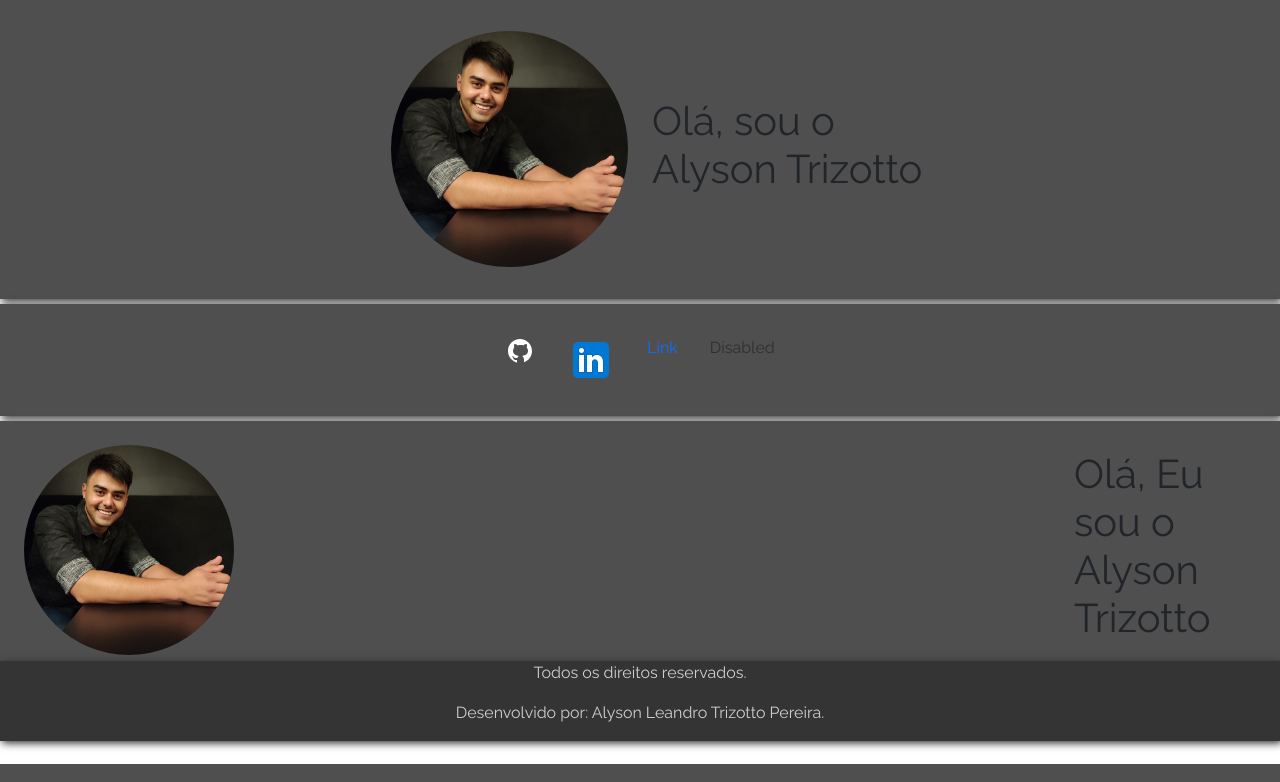
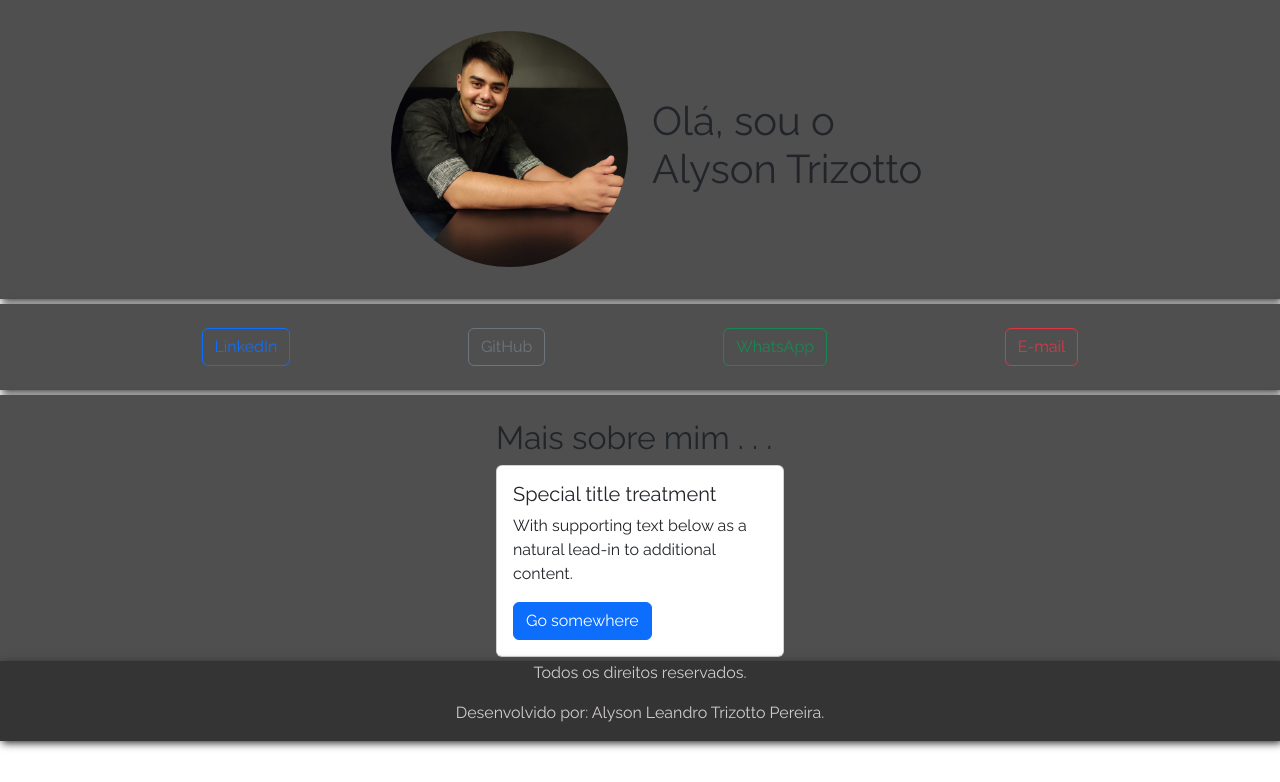
Before and after one commit to AlysonTrizotto/portifolio, a PHP site: page / in a window 1280 px wide. Shown: the part 59-841 px from the top of the page. Run offline with PHP 8.4, Linux system fonts and the light colour scheme.

Commit message:
Ajustes
Inclusão de botões descentes
Inclusão de card
Inclusão de alerta ao clicar em enviar e-mail

```diff
--- a/src/view/form.php
+++ b/src/view/form.php
@@ -15,6 +15,9 @@
         ?>
         <div class="body">
             <div class="body-form">
+                <div>
+                    <h1>Olá, vamos conversar?</h1>
+                </div>
                 <form action="../../src/controller/sendMail.php" method="POST">
                     <div class="mb-3">
                         <label for="exampleFormControlInput1" class="form-label">Endereço de e-mail</label>
@@ -28,7 +31,7 @@
                         <label for="exampleFormControlTextarea1" class="form-label">Mensagem</label>
                         <textarea name="mensagem" class="form-control" id="exampleFormControlTextarea1" rows="3"></textarea>
                     </div>
-                    <input class="button" type="submit" name="send-mail" value="Enviar">
+                    <button class="button btn btn-outline-secondary" type="submit" name="send-mail" value="Enviar">Enviar</button>
                 </form>
             </div>
         </div>
--- a/src/view/home.php
+++ b/src/view/home.php
@@ -1,3 +1,18 @@
+<?php
+if(array_key_exists("success", $_GET)){
+  if($_GET["success"] == 0){
+    //notification if sended
+          echo "<script language='javascript'>";
+          echo "alert('Mensagem enviada com sucesso!')";
+          echo "</script>";
+  }else if($_GET["success"] == 2){
+    //notification if failed
+          echo "<script language='javascript'>";
+          echo "alert('Falha ao enviar mensagem')";
+          echo "</script>";
+  }
+}
+?>
 <!DOCTYPE html>
 <html lang="pt">
 <head>
@@ -23,75 +38,22 @@
       </div>
     </div>
     <div class="corpo">
-      <ul class="nav justify-content-center">
-        <li class="nav-item">
-          <a class="nav-link active" href="https://github.com/AlysonTrizotto">
-            <svg
-            xmlns="http://www.w3.org/2000/svg"
-            xmlns:xlink="http://www.w3.org/1999/xlink"
-            viewBox="0,0,256,256"
-            width="30px"
-            height="30px"
-            fill-rule="nonzero">
-              <g
-                fill="#ffffff"
-                fill-rule="nonzero"
-                stroke="none"
-                stroke-width="1"
-                stroke-linecap="butt"
-                stroke-linejoin="miter"
-                stroke-miterlimit="10"
-                stroke-dasharray=""
-                stroke-dashoffset="0"
-                font-family="none"
-                font-weight="none"
-                font-size="none"
-                text-anchor="none"
-                style="mix-blend-mode: normal">
-                <g
-                  transform="scale(8.53333,8.53333)"
-                >
-                  <path
-                  d="M15,3c-6.627,0 -12,5.373 -12,12c0,5.623 3.872,10.328 9.092,11.63c-0.056,-0.162 -0.092,-0.35 -0.092,-0.583v-2.051c-0.487,0 -1.303,0 -1.508,0c-0.821,0 -1.551,-0.353 -1.905,-1.009c-0.393,-0.729 -0.461,-1.844 -1.435,-2.526c-0.289,-0.227 -0.069,-0.486 0.264,-0.451c0.615,0.174 1.125,0.596 1.605,1.222c0.478,0.627 0.703,0.769 1.596,0.769c0.433,0 1.081,-0.025 1.691,-0.121c0.328,-0.833 0.895,-1.6 1.588,-1.962c-3.996,-0.411 -5.903,-2.399 -5.903,-5.098c0,-1.162 0.495,-2.286 1.336,-3.233c-0.276,-0.94 -0.623,-2.857 0.106,-3.587c1.798,0 2.885,1.166 3.146,1.481c0.896,-0.307 1.88,-0.481 2.914,-0.481c1.036,0 2.024,0.174 2.922,0.483c0.258,-0.313 1.346,-1.483 3.148,-1.483c0.732,0.731 0.381,2.656 0.102,3.594c0.836,0.945 1.328,2.066 1.328,3.226c0,2.697 -1.904,4.684 -5.894,5.097c1.098,0.573 1.899,2.183 1.899,3.396v2.734c0,0.104 -0.023,0.179 -0.035,0.268c4.676,-1.639 8.035,-6.079 8.035,-11.315c0,-6.627 -5.373,-12 -12,-12z">
-                </path>
-                </g>
-              </g>
-            </svg>
-          </a>
-        </li>
-        <li class="nav-item">
-          <a class="nav-link" href="https://www.linkedin.com/in/alyson-trizotto/">
-          <svg xmlns="http://www.w3.org/2000/svg"  viewBox="0 0 48 48" width="48px" height="48px">
-            <path
-              fill="#0078d4"
-              d="M42,37c0,2.762-2.238,5-5,5H11c-2.761,0-5-2.238-5-5V11c0-2.762,2.239-5,5-5h26c2.762,0,5,2.238,5,5	V37z"/>
-                <path
-                  d="M30,37V26.901c0-1.689-0.819-2.698-2.192-2.698c-0.815,0-1.414,0.459-1.779,1.364	c-0.017,0.064-0.041,0.325-0.031,1.114L26,37h-7V18h7v1.061C27.022,18.356,28.275,18,29.738,18c4.547,0,7.261,3.093,7.261,8.274	L37,37H30z M11,37V18h3.457C12.454,18,11,16.528,11,14.499C11,12.472,12.478,11,14.514,11c2.012,0,3.445,1.431,3.486,3.479	C18,16.523,16.521,18,14.485,18H18v19H11z"
-                  opacity=".05"/>
-                  <path
-                  d="M30.5,36.5v-9.599c0-1.973-1.031-3.198-2.692-3.198c-1.295,0-1.935,0.912-2.243,1.677	c-0.082,0.199-0.071,0.989-0.067,1.326L25.5,36.5h-6v-18h6v1.638c0.795-0.823,2.075-1.638,4.238-1.638	c4.233,0,6.761,2.906,6.761,7.774L36.5,36.5H30.5z M11.5,36.5v-18h6v18H11.5z M14.457,17.5c-1.713,0-2.957-1.262-2.957-3.001	c0-1.738,1.268-2.999,3.014-2.999c1.724,0,2.951,1.229,2.986,2.989c0,1.749-1.268,3.011-3.015,3.011H14.457z"
-                  opacity=".07"/>
-                    <path
-                    fill="#fff"
-                    d="M12,19h5v17h-5V19z M14.485,17h-0.028C12.965,17,12,15.888,12,14.499C12,13.08,12.995,12,14.514,12	c1.521,0,2.458,1.08,2.486,2.499C17,15.887,16.035,17,14.485,17z M36,36h-5v-9.099c0-2.198-1.225-3.698-3.192-3.698	c-1.501,0-2.313,1.012-2.707,1.99C24.957,25.543,25,26.511,25,27v9h-5V19h5v2.616C25.721,20.5,26.85,19,29.738,19	c3.578,0,6.261,2.25,6.261,7.274L36,36L36,36z"/>
-          </svg>
-          </a>
-        </li>
-        <li class="nav-item">
-          <a class="nav-link" href="#">Link</a>
-        </li>
-        <li class="nav-item">
-          <a class="nav-link disabled">Disabled</a>
-        </li>
-      </ul>
+      <button type="button" class="btn btn-outline-primary" onclick=" window.open('https://www.linkedin.com/in/alyson-trizotto/','_blank')">LinkedIn</button>
+      <button type="button" class="btn btn-outline-secondary" onclick=" window.open('https://github.com/AlysonTrizotto?tab=repositories','_blank')">GitHub</button>
+      <button type="button" class="btn btn-outline-success" onclick="window.open(' https://api.whatsapp.com/send?phone=+5541987438065&text=Olá Alyson, tudo bem? Vamos conversar?','_blank')">WhatsApp</button>
+      <a class="btn btn-outline-danger" href='../../src/view/form.php'>E-mail</a>
     </div>
 
     <div class="corpo">
       <div>
-        <img src="../../src/view/img/alyson-capa.jpg" alt="Alyson Capa">
+        <h2>Mais sobre mim . . .</h2>
+        <div class="card mb-3" style="width: 18rem;">
+        <div class="card-body">
+          <h5 class="card-title">Special title treatment</h5>
+          <p class="card-text">With supporting text below as a natural lead-in to additional content.</p>
+          <a href="#" class="btn btn-primary">Go somewhere</a>
+        </div>
       </div>
-      <div>
-        <h1>Olá, Eu sou o Alyson Trizotto</h1>
       </div>
     </div>
 
```
Also changed, not shown: src/view/css/form.css (+7 -3 lines).
